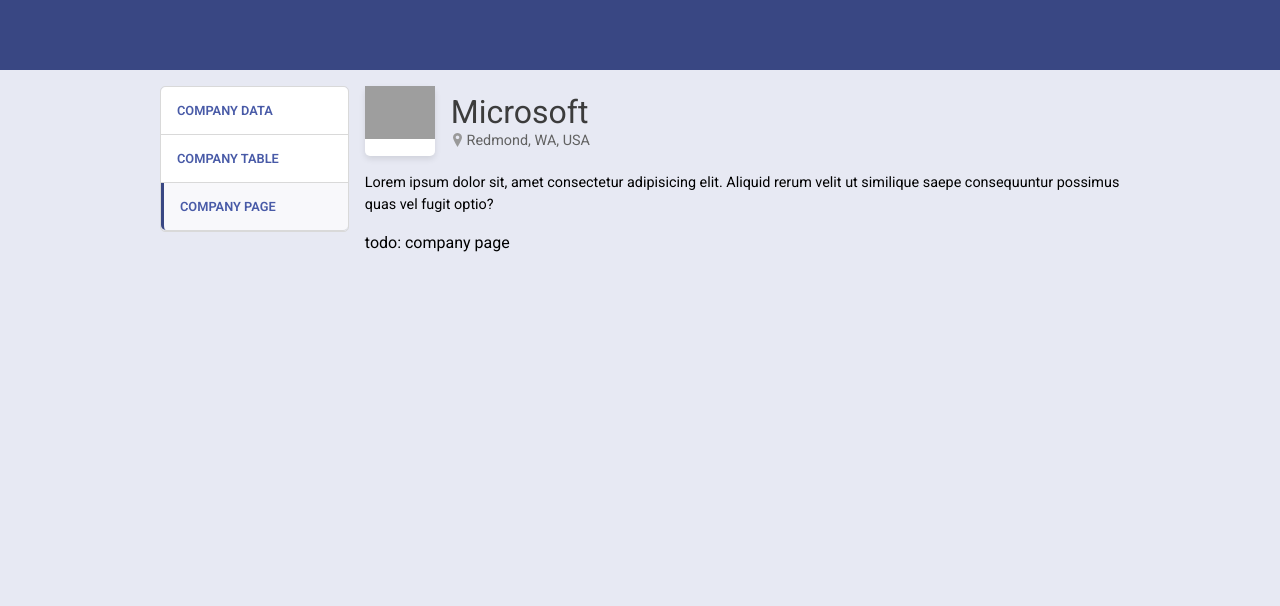
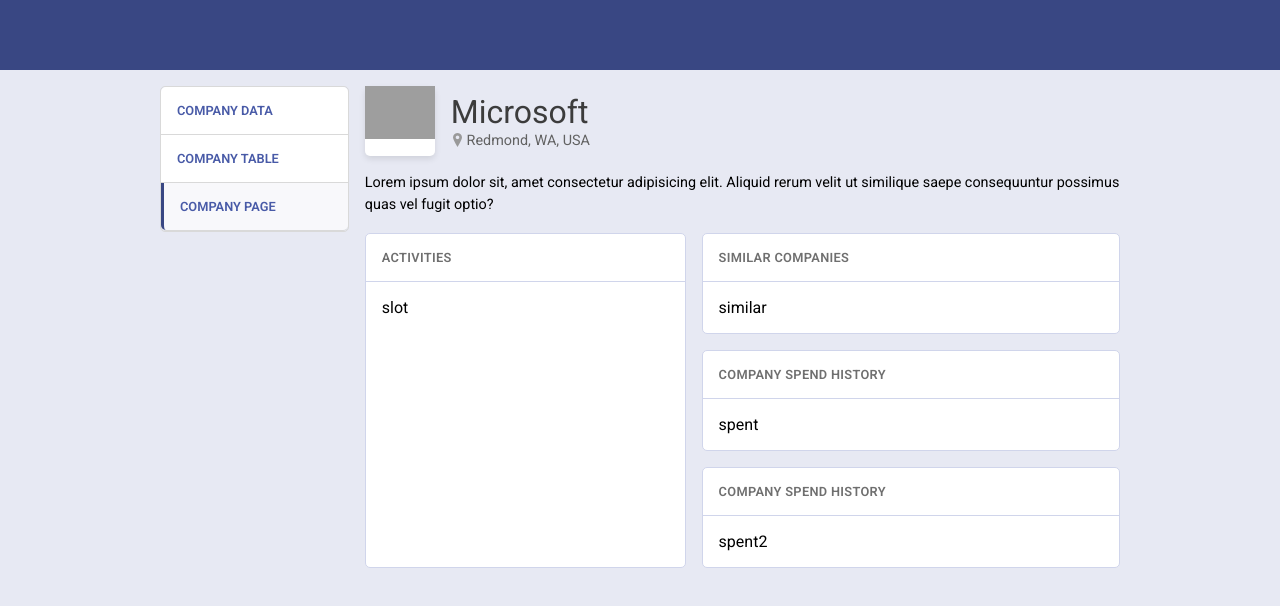
Before and after one commit to danielbonifacio/test20190509, a Vue app: page / in a window 1280 px wide. Shown: the top 606 px of the page. Built offline with nearby package versions, Linux system fonts and the light colour scheme; grey boxes are pictures that could not be loaded; the HTML template or start-up script is replaced by a standard one.

Commit message:
feat(company-page): add main widgets

```diff
--- /dev/null
+++ b/src/components/Widget.vue
@@ -0,0 +1,60 @@
+<template>
+  <div class="widget">
+    <div class="title">
+      {{ title }}
+    </div>
+    <div
+      class="body"
+      :class="{ 'no-padding': noPadding }"
+    >
+      <slot />
+    </div>
+  </div>
+</template>
+
+<script>
+export default {
+  props: {
+    title: {
+      type: String,
+      required: true
+    },
+    noPadding: {
+      type: Boolean,
+      default: false
+    }
+  }
+}
+</script>
+
+<style lang="scss">
+@import "~Styles/_vars.scss";
+@import "~Styles/_mixins.scss";
+
+$border_color: lighten($primary, 50%);
+
+.widget {
+  background-color: $foreground;
+  border-radius: 5px;
+  border: 1px solid $border_color;
+
+  .title {
+    border-bottom: 1px solid $border_color;
+    padding: 1rem;
+
+    text-transform: uppercase;
+    font-size: .8rem;
+    font-weight: 600;
+    color: lighten($color, 30%);
+
+    // visual fix
+    letter-spacing: .02rem;
+  }
+
+  .body {
+    &:not(.no-padding) {
+      padding: 1rem;
+    }
+  }
+}
+</style>
--- a/src/pages/CompanyPage.vue
+++ b/src/pages/CompanyPage.vue
@@ -6,18 +6,45 @@
       :avatar="company.avatar"
       :description="company.description"
     />
-    todo: company page
+    <div id="content">
+      <widget
+        id="activities"
+        title="Activities"
+      >
+        slot
+      </widget>
+      <widget
+        id="similar"
+        title="Similar companies"
+      >
+        similar
+      </widget>
+      <widget
+        id="spent"
+        title="Company Spend History"
+      >
+        spent
+      </widget>
+      <widget
+        id="spent2"
+        title="Company Spend History"
+      >
+        spent2
+      </widget>
+    </div>
   </layout>
 </template>
 
 <script>
 import Default from 'Layouts/Default.vue'
 import CompanyBadge from 'Components/CompanyBadge.vue'
+import Widget from 'Components/Widget.vue'
 
 export default {
   components: {
     layout: Default,
-    CompanyBadge
+    CompanyBadge,
+    Widget
   },
   computed: {
     company() {
@@ -27,6 +54,22 @@
 }
 </script>
 
-<style>
+<style lang="scss" scoped>
+#content {
+  display: grid;
+  grid-template-columns: repeat(2, 1fr);
+  grid-template-rows: repeat(auto-fill, 200px);
+  grid-column-gap: 1rem;
+  grid-row-gap: 1rem;
 
+  grid-template:
+    'activities similar'
+    'activities spent'
+    'activities spent2';
+
+  #activities { grid-area: activities }
+  #similar { grid-area: similar }
+  #spent { grid-area: spent }
+  #spent2 { grid-area: spent2 }
+}
 </style>
```
